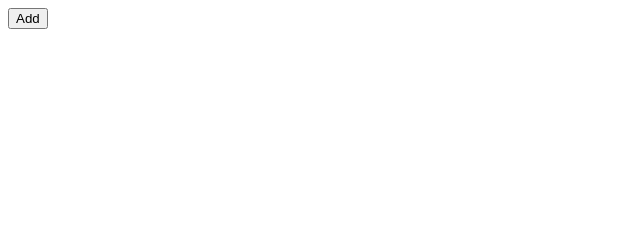
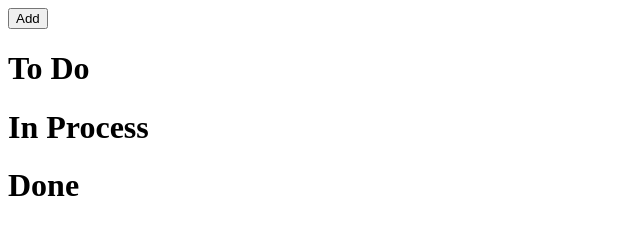
Before and after one commit to tensory/ThreeDo, a plain HTML site: page index.html in a window 1280 px wide. Shown: the whole page, without its empty margins (0-640 px from the left). Drawn offline with Linux system fonts and the light colour scheme.

Commit message:
Adding 3 columns to template

```diff
--- a/js/app.js
+++ b/js/app.js
@@ -14,7 +14,8 @@ window.AppView = Backbone.View.extend({
         console.log('Initializing app');
         this.addView = new AddView();
 
-        _.extend(this, this.createListViews(['todo', 'in-process', 'done']));
+        _.extend(this, this.createListViews(this.columnNames));
+        // By this point, window.app.todoListView MUST exist in order for 'add' to work!
 
         this.render();
     },
@@ -24,17 +25,18 @@ window.AppView = Backbone.View.extend({
     render: function() {
         // todo: DRY
         $(this.el).append(this.addView.render().el);
+        var self = this;
 
-        // Add list container
+        // Add container for all 3 lists
         var listsContainer = $(tpl.get('lists'));
-            /*,
-            list = _.template(tpl.get('list'), {
-                listContents: self.todoListView.render().el
-            });
-              */
         $(this.el).append(listsContainer);
-        var list = $(listsContainer).append(this.todoListView.render().el);
-        $(this.el).append(list);
+
+        // Add empty lists to columns
+        _.each(this.columnNames, function(col) {
+            var list = self[utils.camelCase(col) + 'ListView'].render().el;
+            $(listsContainer).find('div[data-label="' + col + '"]').append(list);
+        });
+
     },
 
     // Generate ListView objects for the 3 main columns used by the app view
@@ -51,7 +53,9 @@ window.AppView = Backbone.View.extend({
         });
 
         return lists;
-    }
+    },
+
+    columnNames: ['todo', 'in-process', 'done']
 });
 
 window.ListView = Backbone.View.extend({
--- a/tpl/lists.html
+++ b/tpl/lists.html
@@ -1,2 +1,11 @@
 <div id="lists">
+    <div class="list" data-label="todo">
+        <h1>To Do</h1>
+    </div>
+    <div class="list" data-label="in-process">
+        <h1>In Process</h1>
+    </div>
+    <div class="list" data-label="done">
+        <h1>Done</h1>
+    </div>
 </div>
```
